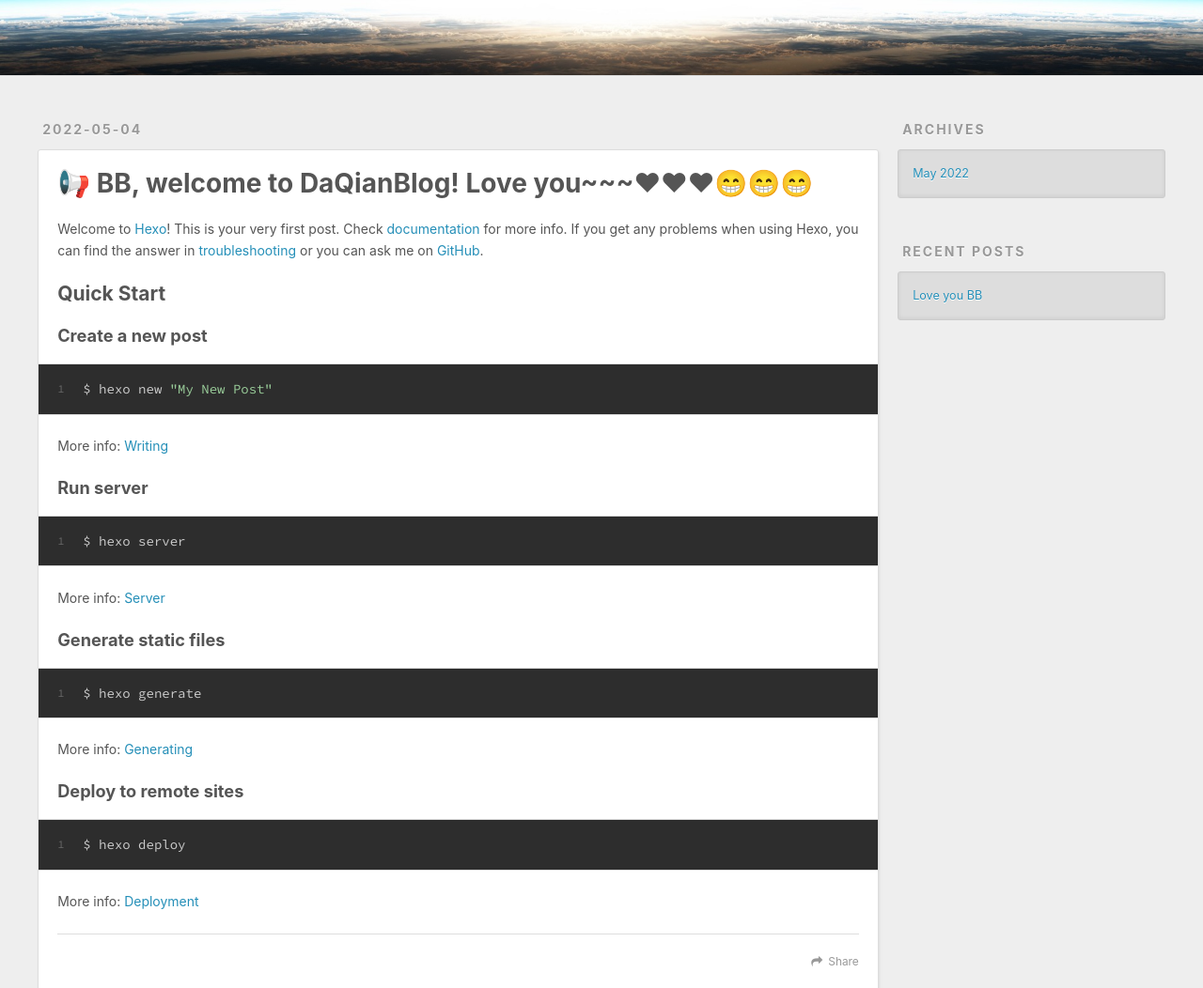
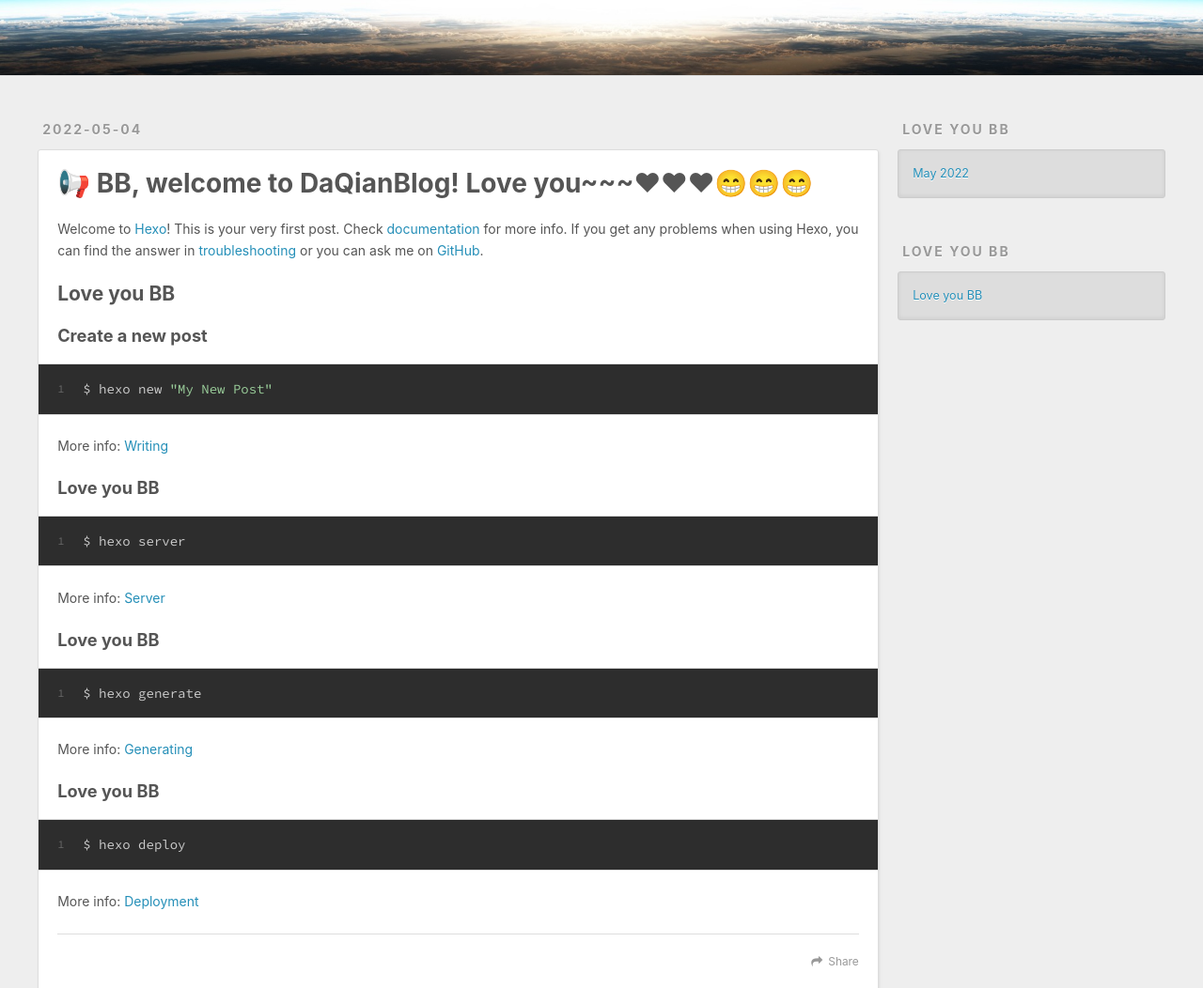
Before and after one commit to zhengyuya/zhengyuya.github.io, a plain HTML site: page 2022/05/04/hello-world/index.html in a window 1280 px wide. Shown: the part 220-1272 px from the top of the page at 94% size. Drawn offline with nearby package versions, Linux system fonts and the light colour scheme.

Commit message:
Site updated: 2022-05-04 08:11:51

```diff
--- a/2022/05/04/hello-world/index.html
+++ b/2022/05/04/hello-world/index.html
@@ -91,16 +91,16 @@
     <div class="article-entry" itemprop="articleBody">
 
         <p>Welcome to <a target="_blank" rel="noopener" href="https://hexo.io/">Hexo</a>! This is your very first post. Check <a target="_blank" rel="noopener" href="https://hexo.io/docs/">documentation</a> for more info. If you get any problems when using Hexo, you can find the answer in <a target="_blank" rel="noopener" href="https://hexo.io/docs/troubleshooting.html">troubleshooting</a> or you can ask me on <a target="_blank" rel="noopener" href="https://github.com/hexojs/hexo/issues">GitHub</a>.</p>
-<h2 id="Quick-Start"><a href="#Quick-Start" class="headerlink" title="Quick Start"></a>Quick Start</h2><h3 id="Create-a-new-post"><a href="#Create-a-new-post" class="headerlink" title="Create a new post"></a>Create a new post</h3><figure class="highlight bash"><table><tr><td class="gutter"><pre><span class="line">1</span><br></pre></td><td class="code"><pre><span class="line">$ hexo new <span class="string">&quot;My New Post&quot;</span></span><br></pre></td></tr></table></figure>
+<h2 id="Quick-Start"><a href="#Quick-Start" class="headerlink" title="Love you BB"></a>Love you BB</h2><h3 id="Create-a-new-post"><a href="#Create-a-new-post" class="headerlink" title="Create a new post"></a>Create a new post</h3><figure class="highlight bash"><table><tr><td class="gutter"><pre><span class="line">1</span><br></pre></td><td class="code"><pre><span class="line">$ hexo new <span class="string">&quot;My New Post&quot;</span></span><br></pre></td></tr></table></figure>
 
 <p>More info: <a target="_blank" rel="noopener" href="https://hexo.io/docs/writing.html">Writing</a></p>
-<h3 id="Run-server"><a href="#Run-server" class="headerlink" title="Run server"></a>Run server</h3><figure class="highlight bash"><table><tr><td class="gutter"><pre><span class="line">1</span><br></pre></td><td class="code"><pre><span class="line">$ hexo server</span><br></pre></td></tr></table></figure>
+<h3 id="Run-server"><a href="#Run-server" class="headerlink" title="Love you BB"></a>Love you BB</h3><figure class="highlight bash"><table><tr><td class="gutter"><pre><span class="line">1</span><br></pre></td><td class="code"><pre><span class="line">$ hexo server</span><br></pre></td></tr></table></figure>
 
 <p>More info: <a target="_blank" rel="noopener" href="https://hexo.io/docs/server.html">Server</a></p>
-<h3 id="Generate-static-files"><a href="#Generate-static-files" class="headerlink" title="Generate static files"></a>Generate static files</h3><figure class="highlight bash"><table><tr><td class="gutter"><pre><span class="line">1</span><br></pre></td><td class="code"><pre><span class="line">$ hexo generate</span><br></pre></td></tr></table></figure>
+<h3 id="Generate-static-files"><a href="#Generate-static-files" class="headerlink" title="Love you BB"></a>Love you BB</h3><figure class="highlight bash"><table><tr><td class="gutter"><pre><span class="line">1</span><br></pre></td><td class="code"><pre><span class="line">$ hexo generate</span><br></pre></td></tr></table></figure>
 
 <p>More info: <a target="_blank" rel="noopener" href="https://hexo.io/docs/generating.html">Generating</a></p>
-<h3 id="Deploy-to-remote-sites"><a href="#Deploy-to-remote-sites" class="headerlink" title="Deploy to remote sites"></a>Deploy to remote sites</h3><figure class="highlight bash"><table><tr><td class="gutter"><pre><span class="line">1</span><br></pre></td><td class="code"><pre><span class="line">$ hexo deploy</span><br></pre></td></tr></table></figure>
+<h3 id="Deploy-to-remote-sites"><a href="#Deploy-to-remote-sites" class="headerlink" title="Love you BB"></a>Love you BB</h3><figure class="highlight bash"><table><tr><td class="gutter"><pre><span class="line">1</span><br></pre></td><td class="code"><pre><span class="line">$ hexo deploy</span><br></pre></td></tr></table></figure>
 
 <p>More info: <a target="_blank" rel="noopener" href="https://hexo.io/docs/one-command-deployment.html">Deployment</a></p>
 
@@ -131,7 +131,7 @@
 
 
   <div class="widget-wrap">
-    <h3 class="widget-title">Archives</h3>
+    <h3 class="widget-title">Love you BB</h3>
     <div class="widget">
       <ul class="archive-list"><li class="archive-list-item"><a class="archive-list-link" href="/archives/2022/05/">May 2022</a></li></ul>
     </div>
@@ -141,7 +141,7 @@
 
 
   <div class="widget-wrap">
-    <h3 class="widget-title">Recent Posts</h3>
+    <h3 class="widget-title">Love you BB</h3>
     <div class="widget">
       <ul>
 
```
